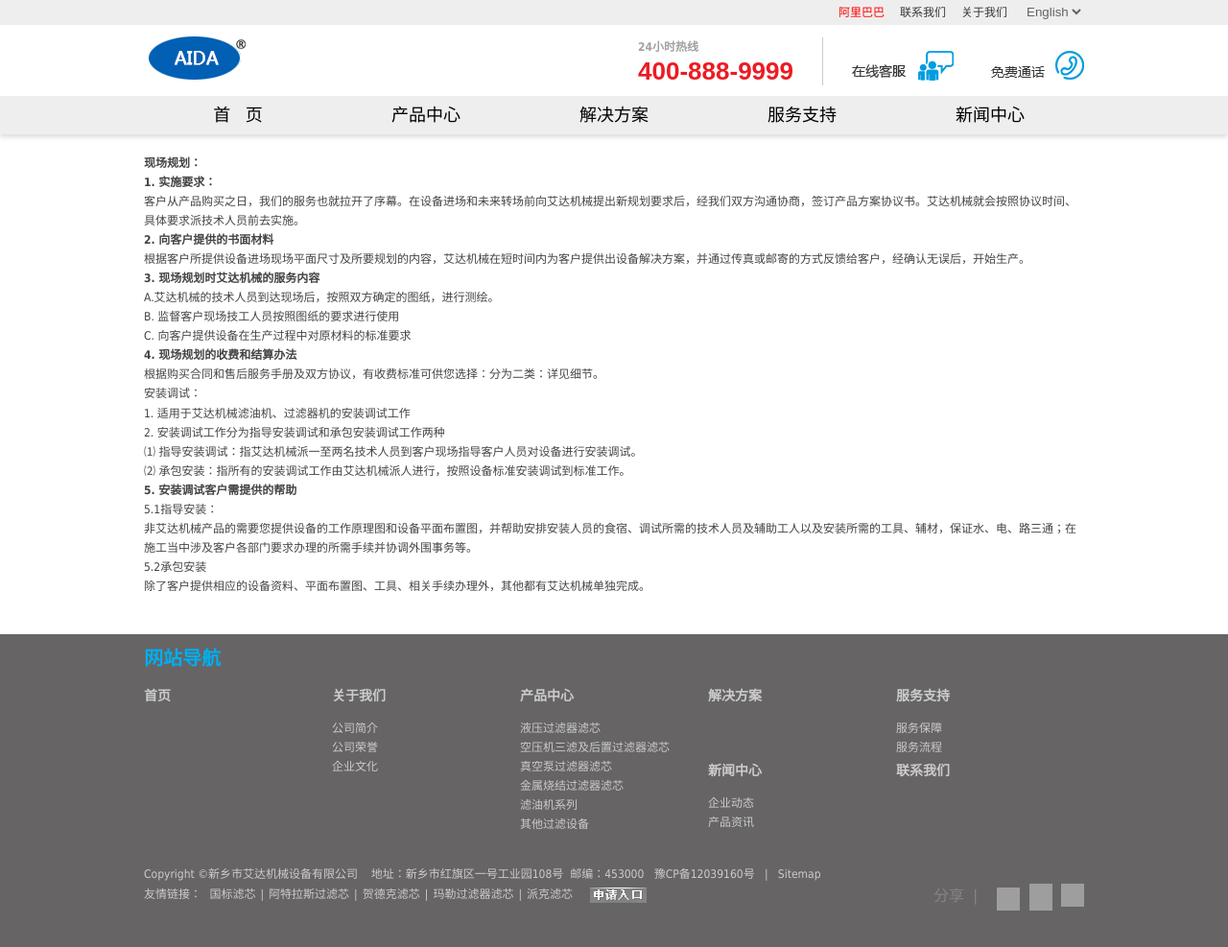
After one commit to yuyongkun/zp, a Node server app: page /ServiceProcess in a window 1280 px wide. The commit adds this page. Shown: the whole page at 96% size. Run offline with Node 20, Linux system fonts and the light colour scheme; grey boxes are pictures that could not be loaded.

Commit message:
添加文件

```diff
--- a/public/css/base.css
+++ b/public/css/base.css
@@ -161,7 +161,7 @@ li {
 
 ul.zp-wrap >li {
     float: left;
-    width: 16.66%;
+    width: 20%;
     padding: 2px 0 5px;
     text-align: center;
     border-top: 3px solid #eee;
@@ -191,7 +191,7 @@ ul.zp-wrap>li:hover {
 ul.zp-wrap>li .about_nav {
     display: none;
     position: absolute;
-    width: 16.66%;
+    width: 20%;
     top: 40px;
     margin-left: -1px;
     border-left: 1px solid #e0dedf;
@@ -231,7 +231,7 @@ ul.zp-wrap>li:nth-child(2) .about_nav .zp-product-list {
     width: 500px;
     min-height: 250px;
     top: 0;
-    left: 161px;
+    left: 249px;
     padding: 7px 15px;
     border-right: 1px solid #e0dedf;
     border-bottom: 3px solid #009ce0;
@@ -291,13 +291,15 @@ ul.zp-wrap>li:nth-child(2) .about_nav>ul>li:last-child>h3 {
     border-bottom: none;
 }
 
-ul.zp-wrap>li:nth-child(2) .about_nav,
+
+ul.zp-wrap>li:nth-child(4) .about_nav,
 ul.zp-wrap>li:nth-child(5) .about_nav,
 ul.zp-wrap>li:nth-child(6) .about_nav {
-    width: 16.66%;
+    width: 20%;
 }
 
 ul.zp-wrap>li:nth-child(2) .about_nav ul li a,
+ul.zp-wrap>li:nth-child(4) .about_nav ul li a,
 ul.zp-wrap>li:nth-child(5) .about_nav ul li a,
 ul.zp-wrap>li:nth-child(6) .about_nav ul li a {
     padding: 5px 0;
@@ -340,7 +342,7 @@ ul.zp-wrap>li:nth-child(6) .about_nav ul li a {
 
 .fotter ul.fotter-size-nav li {
     float: left;
-    width: 16.66%;
+    width: 20%;
 }
 
 .fotter ul.fotter-size-nav li h4 {
@@ -354,7 +356,7 @@ ul.zp-wrap>li:nth-child(6) .about_nav ul li a {
     line-height: 20px;
 }
 
-.zp-wrap p {
+.fotter p {
     color: #ccc;
 }
 .footer-related-link a{
--- a/public/css/details.css
+++ b/public/css/details.css
@@ -34,7 +34,7 @@
 
 .details-content-nav span {
     float: left;
-    width: 33.33%;
+    width: 25%;
     height: 39px;
     line-height: 39px;
     font-size: 14px;
--- a/public/css/index.css
+++ b/public/css/index.css
@@ -250,7 +250,9 @@
 .hot-recommended a img {
     height: 45px;
 }
-
+.hot-recommended p{
+    color: #fff;
+}
 
 /* 滚动广告 */
 
--- /dev/null
+++ b/public/css/servicesupport.css
@@ -0,0 +1,3 @@
+.servicesupport{
+	padding:20px 0;
+}
--- a/routes/index.js
+++ b/routes/index.js
@@ -21,6 +21,14 @@ router.get('/case', function(req, res, next) {
 router.get('/servicesupport', function(req, res, next) {
     res.render('home/servicesupport', { title: 'Express' });
 });
+/*服务保证*/
+router.get('/ServiceGuarantee', function(req, res, next) {
+    res.render('home/ServiceGuarantee', { title: 'Express' });
+});
+/*服务流程*/
+router.get('/ServiceProcess', function(req, res, next) {
+    res.render('home/ServiceProcess', { title: 'Express' });
+});
 /*联系我们*/
 router.get('/contact', function(req, res, next) {
     res.render('home/contact', { title: 'Express' });
--- /dev/null
+++ b/views/home/ServiceProcess.ejs
@@ -0,0 +1,86 @@
+<!DOCTYPE html>
+<html>
+
+<head>
+    <title>
+        <%= title %>
+    </title>
+    <link rel='stylesheet' href='/css/base.css' />
+    <link rel='stylesheet' href='/css/servicesupport.css' />
+</head>
+
+<body>
+    <%include header.ejs%>
+    <div class="zp-wrap servicesupport">
+ <p>
+    <strong><span style="font-size: 12px;">现场规划：</span></strong>
+</p>
+<p>
+    <strong><span style="font-size: 12px;">1. 实施要求：</span></strong><span style="font-size: 12px; line-height: 1.5em;">&nbsp;</span>
+</p>
+<p>
+    <span style="font-size: 12px;">客户从产品购买之日，我们的服务也就拉开了序幕。在设备进场和未来转场前向艾达机械提出新规划要求后，经我们双方沟通协商，签订产品方案协议书。艾达机械就会按照协议时间、具体要求派技术人员前去实施。</span><span style="font-size: 12px; line-height: 1.5em;">&nbsp;</span>
+</p>
+<p>
+    <strong><span style="font-size: 12px;">2. 向客户提供的书面材料</span></strong><span style="font-size: 12px; line-height: 1.5em;">&nbsp;</span>
+</p>
+<p>
+    <span style="font-size: 12px;">根据客户所提供设备进场现场平面尺寸及所要规划的内容，艾达机械在短时间内为客户提供出设备解决方案，并通过传真或邮寄的方式反馈给客户，经确认无误后，开始生产。</span>
+</p>
+<p>
+    <strong><span style="font-size: 12px;">3. 现场规划时艾达机械的服务内容</span></strong><span style="font-size: 12px; line-height: 1.5em;">&nbsp;</span>
+</p>
+<p>
+    <span style="font-size: 12px;">A.艾达机械的技术人员到达现场后，按照双方确定的图纸，进行测绘。</span>
+</p>
+<p>
+    <span style="font-size: 12px;">B. 监督客户现场技工人员按照图纸的要求进行使用</span>
+</p>
+<p>
+    <span style="font-size: 12px;">C. 向客户提供设备在生产过程中对原材料的标准要求</span>
+</p>
+<p>
+    <strong><span style="font-size: 12px;">4. 现场规划的收费和结算办法</span></strong>
+</p>
+<p>
+    <span style="font-size: 12px;">根据购买合同和售后服务手册及双方协议，有收费标准可供您选择：分为二类：详见细节。</span>
+</p>
+<p>
+    <span style="font-size: 12px;">安装调试：</span>
+</p>
+<p>
+    <span style="font-size: 12px;">1. 适用于艾达机械滤油机、过滤器机的安装调试工作</span>
+</p>
+<p>
+    <span style="font-size: 12px;">2. 安装调试工作分为指导安装调试和承包安装调试工作两种</span>
+</p>
+<p>
+    <span style="font-size: 12px;">⑴ 指导安装调试：指艾达机械派一至两名技术人员到客户现场指导客户人员对设备进行安装调试。</span>
+</p>
+<p>
+    <span style="font-size: 12px;">⑵ 承包安装：指所有的安装调试工作由艾达机械派人进行，按照设备标准安装调试到标准工作。</span>
+</p>
+<p>
+    <strong><span style="font-size: 12px;">5. 安装调试客户需提供的帮助</span></strong>
+</p>
+<p>
+    <span style="font-size: 12px;">5.1指导安装：</span>
+</p>
+<p>
+    <span style="font-size: 12px;">非艾达机械产品的需要您提供设备的工作原理图和设备平面布置图，并帮助安排安装人员的食宿、调试所需的技术人员及辅助工人以及安装所需的工具、辅材，保证水、电、路三通；在施工当中涉及客户各部门要求办理的所需手续并协调外围事务等。</span>
+</p>
+<p>
+    <span style="font-size: 12px;">5.2承包安装</span>
+</p>
+<p>
+    <span style="font-size: 12px;">除了客户提供相应的设备资料、平面布置图、工具、相关手续办理外，其他都有艾达机械单独完成。</span>
+</p>
+<p>
+    <br/>
+</p>
+    </div>
+    <%include footer.ejs%>
+    <script type="text/javascript" src="/js/libs/jquery-1.11.3.min.js"></script>
+    <script type="text/javascript" src="/js/global/common.js"></script>
+</body>
+</html>
--- a/views/home/header.ejs
+++ b/views/home/header.ejs
@@ -159,7 +159,6 @@
                     </ul>
                 </div>
             </li>
-            <li><a href="/contact/">联系我们</a></li>
         </ul>
     </div>
 </div>
```
Also changed, not shown: views/home/ServiceGuarantee.ejs (added, +23 -0 lines), views/home/details.ejs (+36 -9 lines), views/home/products.ejs (+6 -6 lines), views/home/servicesupport.ejs (+22 -4 lines), public/images/logo.png, public/images/logo2.png (added).
